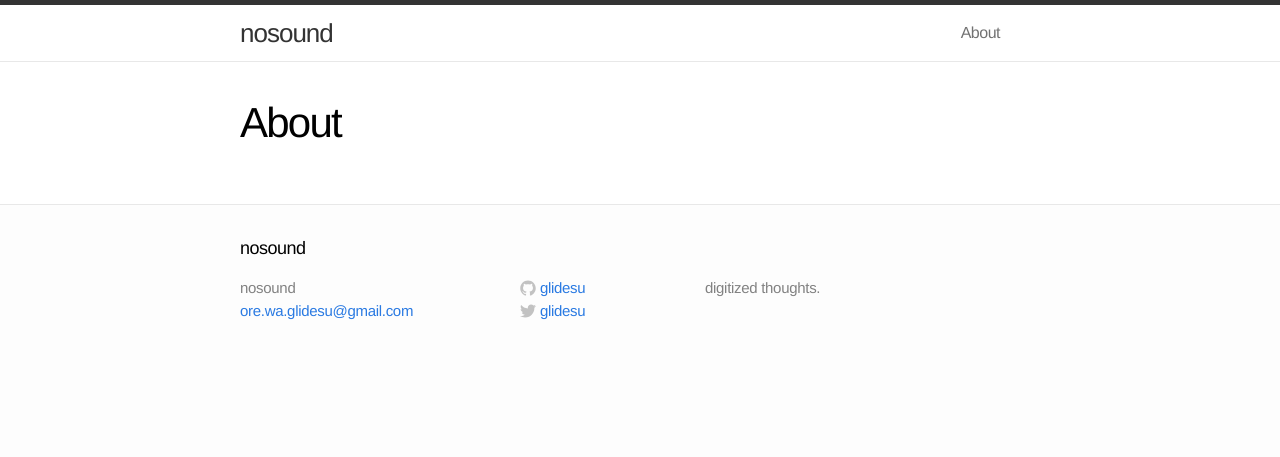
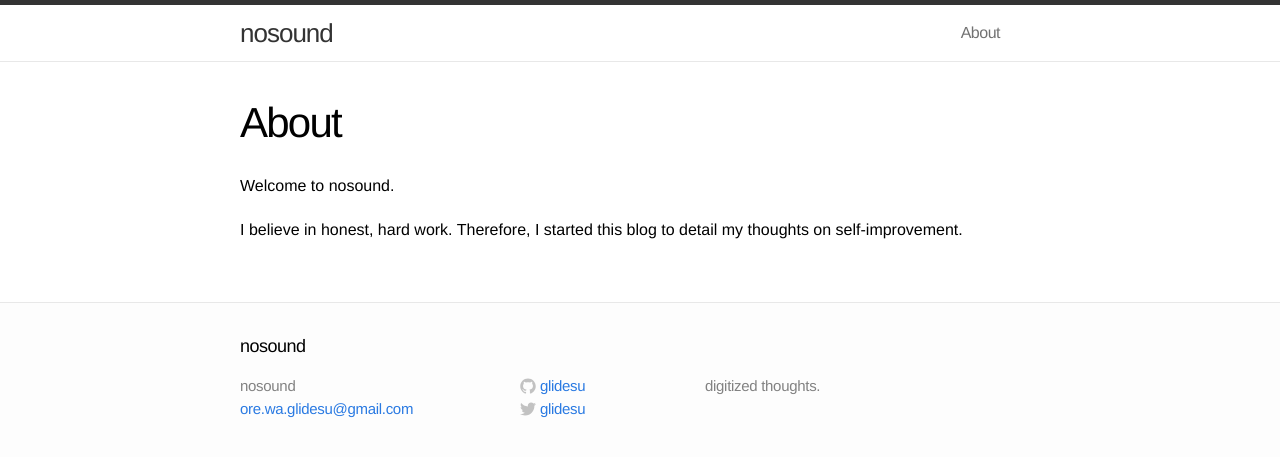
Before and after one commit to chamoji/chamoji.github.io, a Jekyll site: the page built from about.md, in a window 1280 px wide. Shown: the top 457 px of the page. Built offline with Jekyll 4.4.1, drawn with Linux system fonts in a browser that asks for light colours.

Commit message:
updated about.md

```diff
--- a/about.md
+++ b/about.md
@@ -3,3 +3,7 @@ layout: page
 title: About
 permalink: /about/
 ---
+Welcome to nosound.
+
+I believe in honest, hard work. Therefore, I started this blog to detail my
+thoughts on self-improvement.
```
